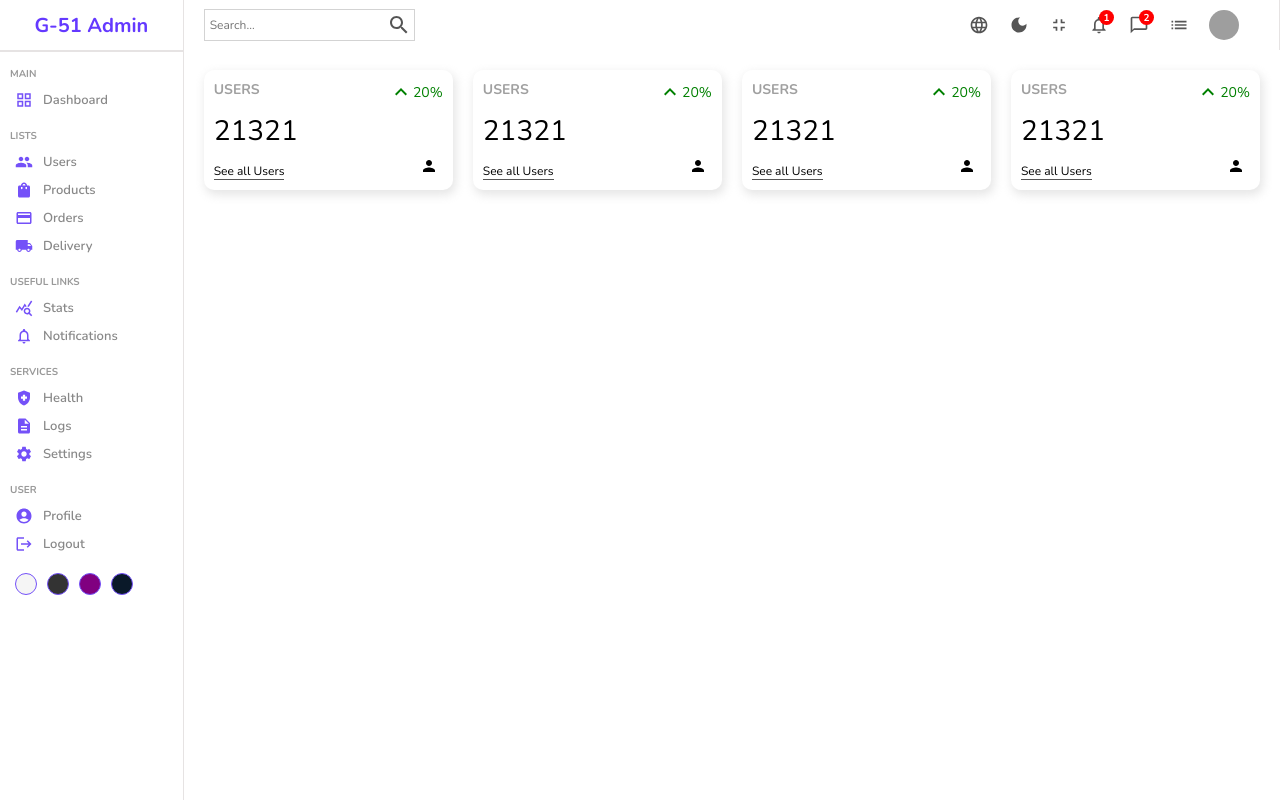
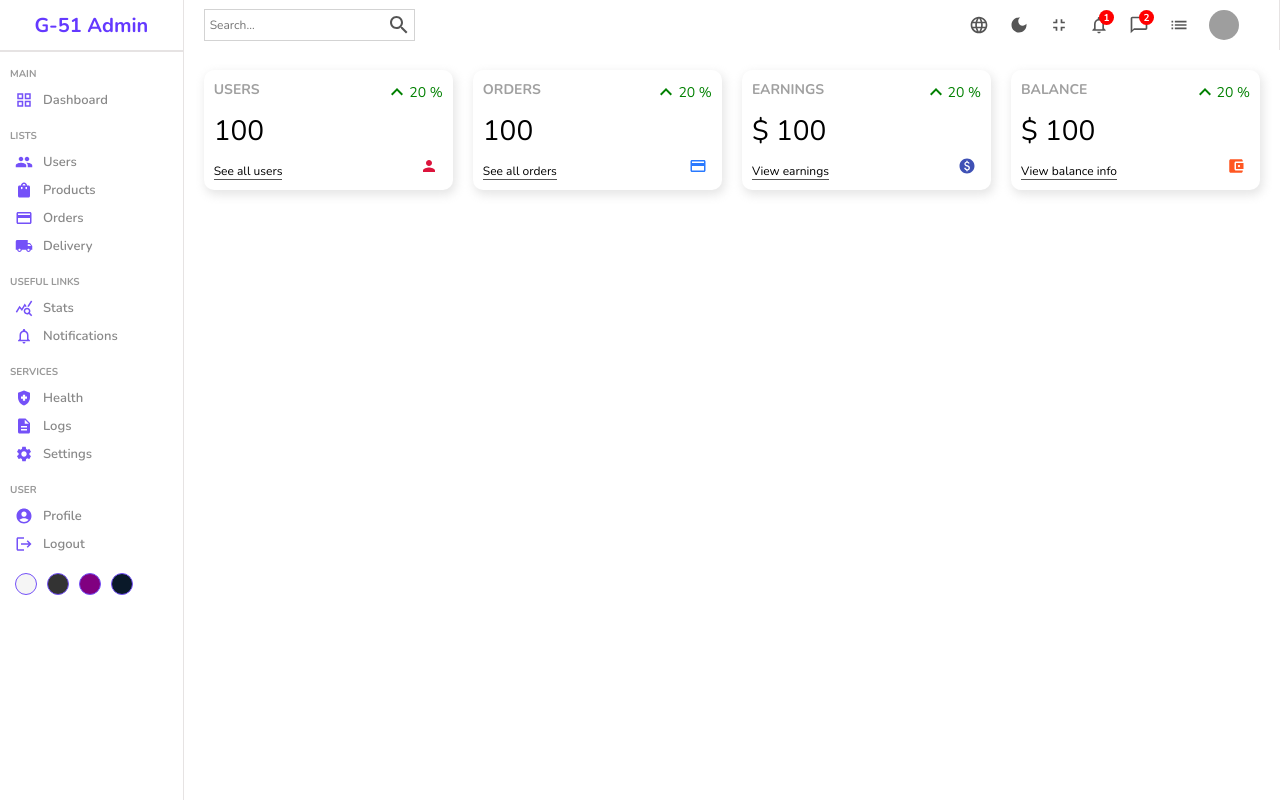
Before and after one commit to Nicxzmiller/admin, a React (Create React App) app: page / in a window 1280 px wide. Built offline with nearby package versions, Linux system fonts and the light colour scheme; grey boxes are pictures that could not be loaded; a web font is replaced by a local one.

Commit message:
finessing w-section

```diff
--- a/src/components/widgets/Widgets.jsx
+++ b/src/components/widgets/Widgets.jsx
@@ -10,13 +10,17 @@ const Widgets = ({type}) => {
 
   let data;
 
+  //temporary
+  const amount = 100;
+  const diff = 20;
+
   switch(type){
     case "user":
       data={
         title:"USERS",
         isMoney:false,
         link:"See all users",
-        icon: <PersonIcon className='icon'/>
+        icon: <PersonIcon className='icon' style={{color:"crimson"}}/>
       };
       break;
       case "order":
@@ -24,7 +28,7 @@ const Widgets = ({type}) => {
         title:"ORDERS",
         isMoney:false,
         link:"See all orders",
-        icon: <CreditCardIcon className='icon'/>
+        icon: <CreditCardIcon className='icon' style={{color:"#2979ff"}}/>
       };
       break;
       case "earning":
@@ -32,7 +36,7 @@ const Widgets = ({type}) => {
         title:"EARNINGS",
         isMoney:true,
         link:"View earnings",
-        icon: <PaidIcon className='icon'/>
+        icon: <PaidIcon className='icon' style={{color:"#3f51b5"}}/>
       };
       break;
       case "balance":
@@ -40,7 +44,7 @@ const Widgets = ({type}) => {
         title:"BALANCE",
         isMoney:true,
         link:"View balance info",
-        icon: <AccountBalanceWalletIcon className='icon'/>
+        icon: <AccountBalanceWalletIcon className='icon' style={{color:"#ff5722"}}/>
       };
       break;
       default:
@@ -49,15 +53,15 @@ const Widgets = ({type}) => {
   return (
     <div className='widget'>
         <div className="left">
-          <span className='title'>USERS</span>
-          <span className="counter">21321</span>
-          <span className="link">See all Users</span>
+          <span className='title'>{data.title}</span>
+          <span className="counter">{data.isMoney && "$"} {amount}</span>
+          <span className="link">{data.link}</span>
         </div>
         <div className="right">
           <div className="percentage positive">
-            <KeyboardArrowUpIcon/> 20%
+            <KeyboardArrowUpIcon/> {diff} %
           </div>
-          <PersonIcon className='icon'/>
+          {data.icon}
         </div>
     </div>
   )
--- a/src/components/widgets/widgets.scss
+++ b/src/components/widgets/widgets.scss
@@ -28,6 +28,7 @@
             width: max-content;
             font-size: 12px;
             border-bottom: 1px solid #555;
+            cursor: pointer;
         }
 
         .percentage{
```
